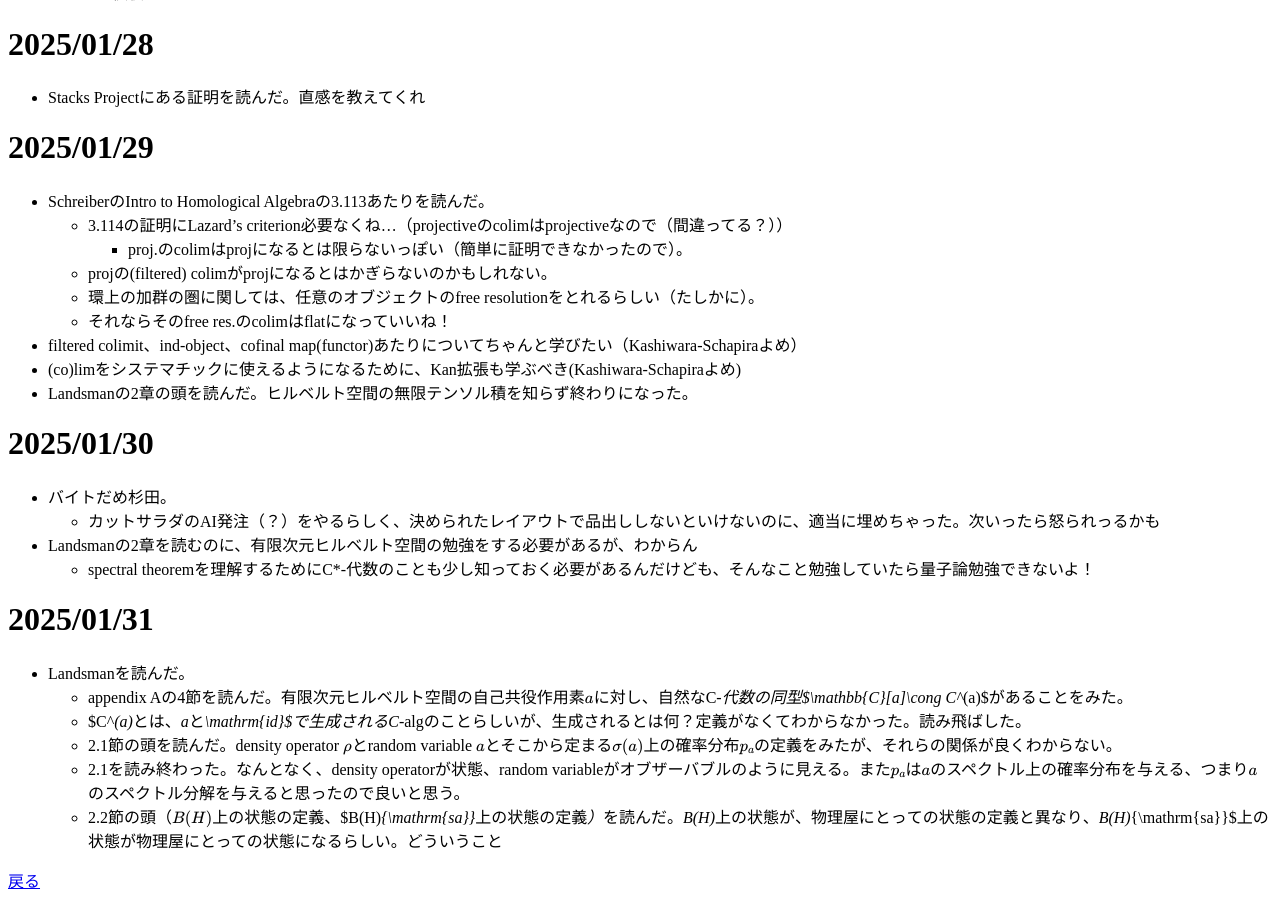
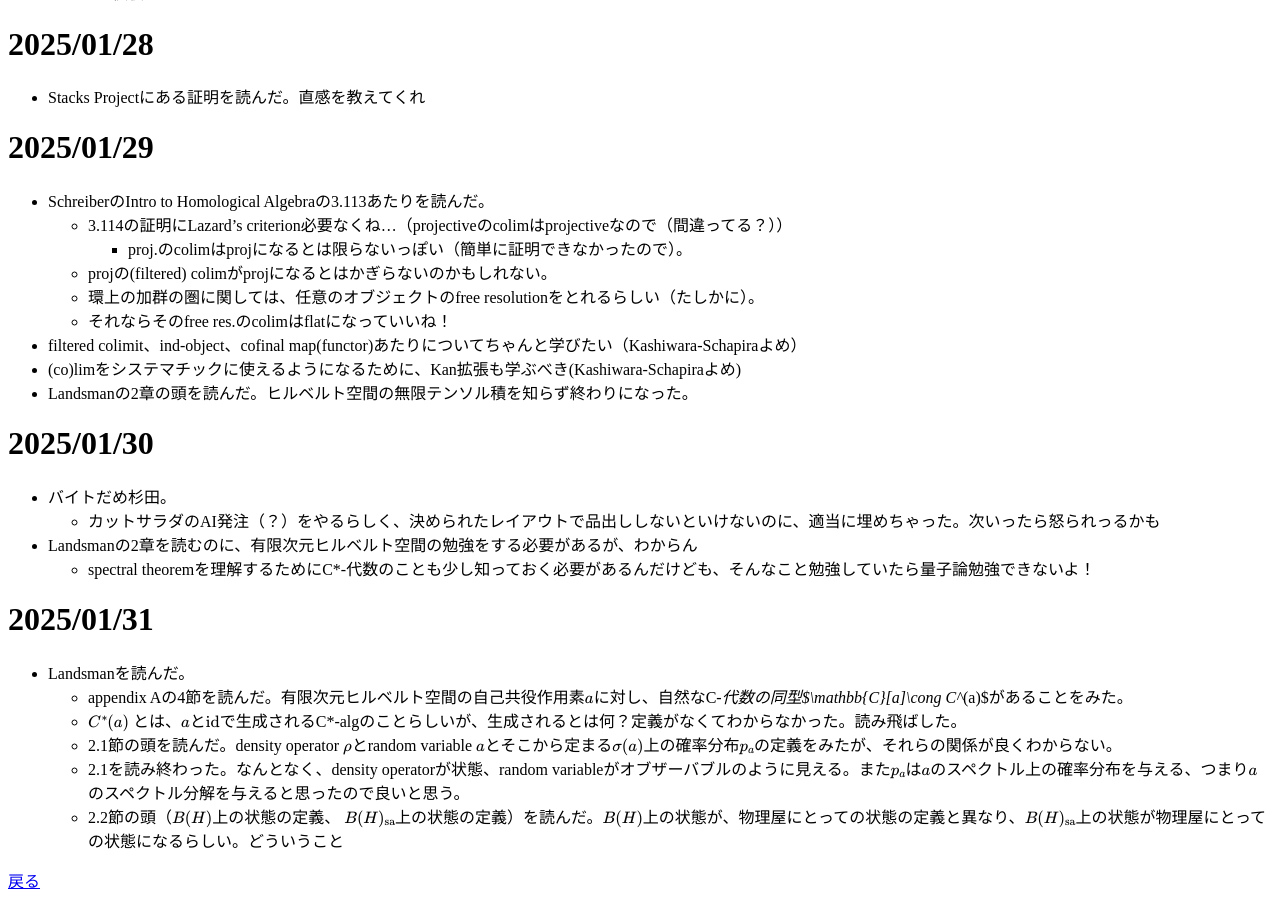
Before and after one commit to McMoscovium/mcmoscovium.github.io, a Jekyll site: the page built from diary/2025-01/index.md, in a window 1280 px wide and 900 px high, scrolled down 2633 px. Built offline with Jekyll 4.4.1, drawn with Linux system fonts in a browser that asks for light colours; our own code applies the rules of GitHub Pages for plain Markdown files.

```diff
--- a/diary/2025-01/index.md
+++ b/diary/2025-01/index.md
@@ -149,7 +149,7 @@
 # 2025/01/31
 - Landsmanを読んだ。
   - appendix Aの4節を読んだ。有限次元ヒルベルト空間の自己共役作用素$a$に対し、自然なC*-代数の同型$\mathbb{C}[a]\cong C^*(a)$があることをみた。
-  - $C^*(a)$とは、$a$と$\mathrm{id}$で生成されるC*-algのことらしいが、生成されるとは何？定義がなくてわからなかった。読み飛ばした。
+  - $C^{\*}(a)$ とは、$a$と$\mathrm{id}$で生成されるC\*-algのことらしいが、生成されるとは何？定義がなくてわからなかった。読み飛ばした。
   - 2.1節の頭を読んだ。density operator $\rho$とrandom variable $a$とそこから定まる$\sigma(a)$上の確率分布$p_a$の定義をみたが、それらの関係が良くわからない。
   - 2.1を読み終わった。なんとなく、density operatorが状態、random variableがオブザーバブルのように見える。また$p_a$は$a$のスペクトル上の確率分布を与える、つまり$a$のスペクトル分解を与えると思ったので良いと思う。
-  - 2.2節の頭（$B(H)$上の状態の定義、$B(H)_{\mathrm{sa}}$上の状態の定義）を読んだ。$B(H)$上の状態が、物理屋にとっての状態の定義と異なり、$B(H)_{\mathrm{sa}}$上の状態が物理屋にとっての状態になるらしい。どういうこと
+  - 2.2節の頭（$B(H)$上の状態の定義、 $B(H)\_{\mathrm{sa}}$上の状態の定義）を読んだ。$B(H)$上の状態が、物理屋にとっての状態の定義と異なり、$B(H)\_{\mathrm{sa}}$上の状態が物理屋にとっての状態になるらしい。どういうこと
```
